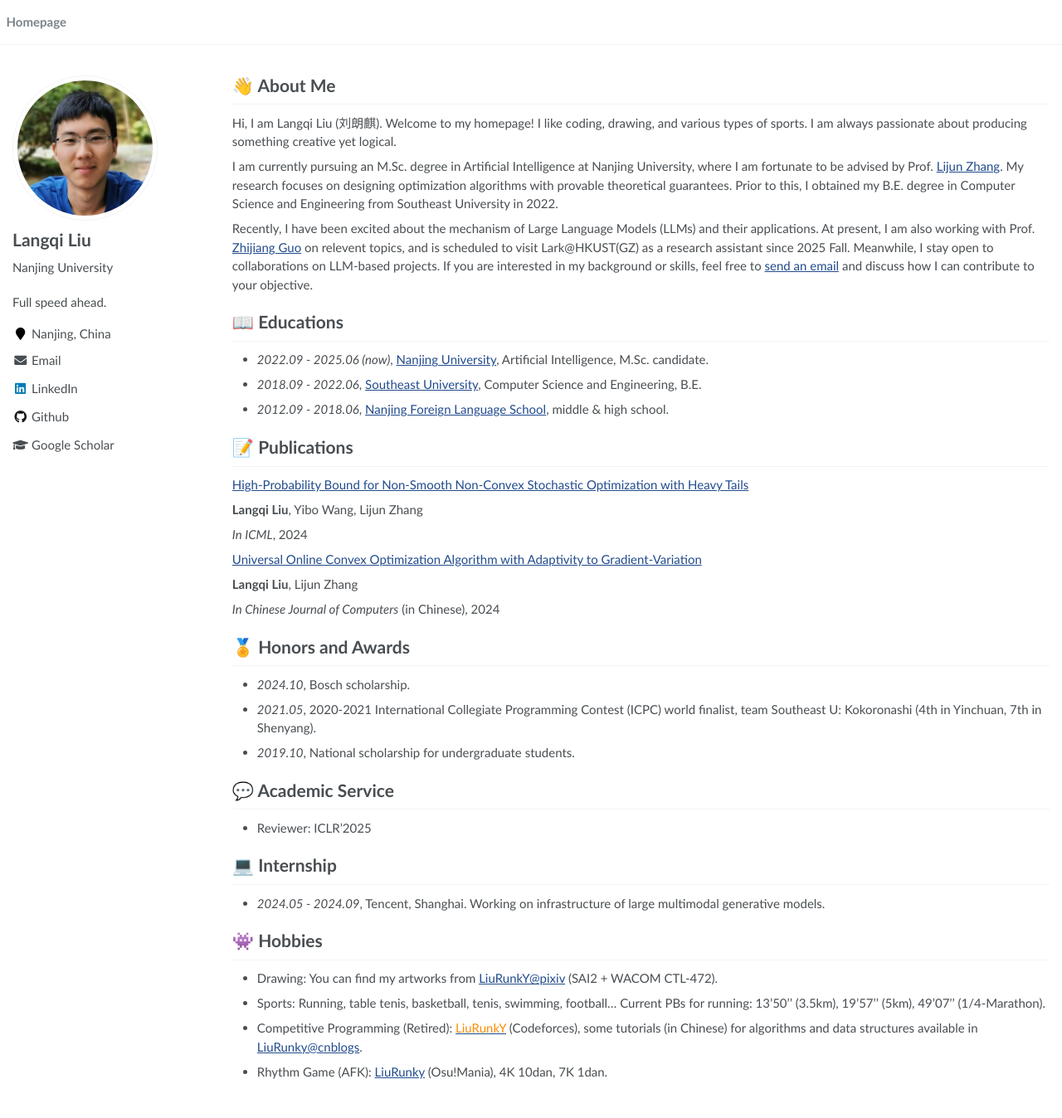
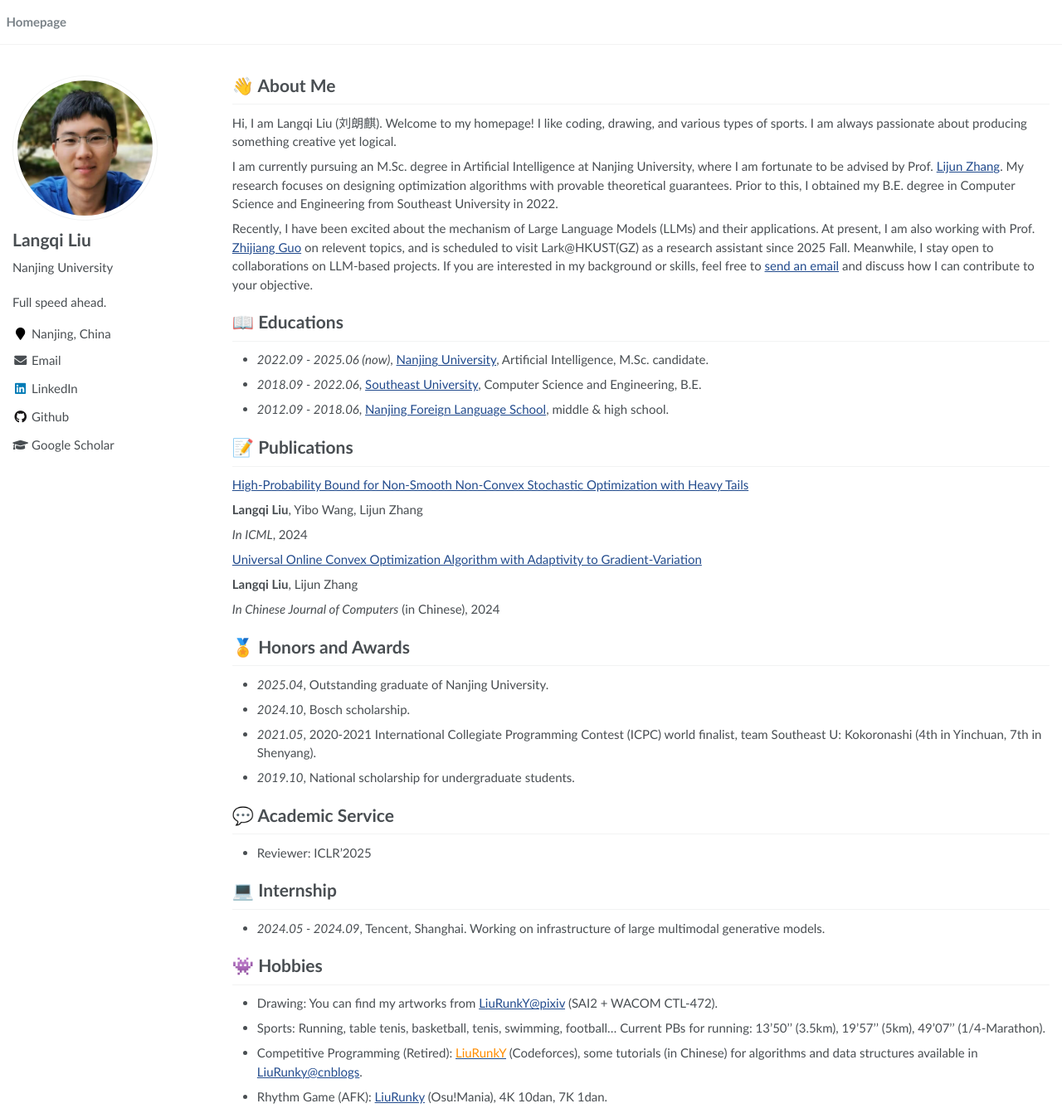
Before and after one commit to LiuRunky/LiuRunky.github.io, a Jekyll site: the page built from _pages/about.md, in a window 1280 px wide and 1348 px high. Shown: the whole window at 83% size. Built offline with Jekyll 4.4.1, drawn with Linux system fonts in a browser that asks for light colours.

Commit message:
Update files

```diff
--- a/_pages/about.md
+++ b/_pages/about.md
@@ -84,6 +84,7 @@ If you are interested in my background or skills, feel free to [send an email](m
 {% endcomment %}
 
 # 🏅 Honors and Awards
+- *2025.04*, Outstanding graduate of Nanjing University.
 - *2024.10*, Bosch scholarship.
 - *2021.05*, 2020-2021 International Collegiate Programming Contest (ICPC) world finalist, team Southeast U: Kokoronashi (4th in Yinchuan, 7th in Shenyang).
 - *2019.10*, National scholarship for undergraduate students.
```
